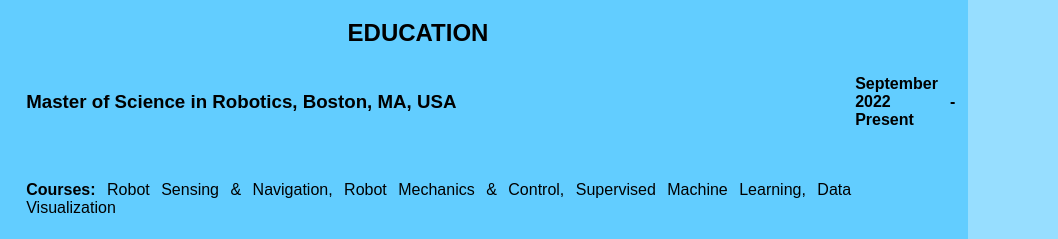
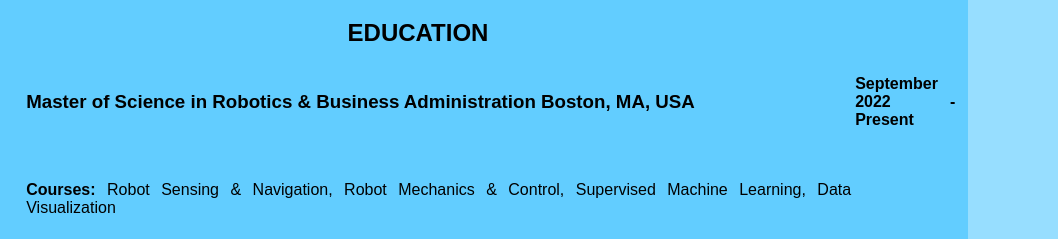
Before and after one commit to basilreji99/Portfolio-Test, a plain HTML site: page index.html in a window 1280 px wide. Shown: the part 759-998 px from the top of the page, 222-1280 px from the left. Drawn offline with Linux system fonts and the light colour scheme.

Commit message:
changed course name

```diff
--- a/index.html
+++ b/index.html
@@ -73,7 +73,7 @@
                  <img src = "images/northeastern.jpeg" alt = "Northeastern University Logo"  style="width:100px;height:100px;">
                </td>
                <td>
-                <h3> Master of Science in Robotics, Boston, MA, USA</h3>
+                <h3> Master of Science in Robotics & Business Administration Boston, MA, USA</h3>
                </td>
                <td>
                    <h4> September 2022 - Present</h4>
```
